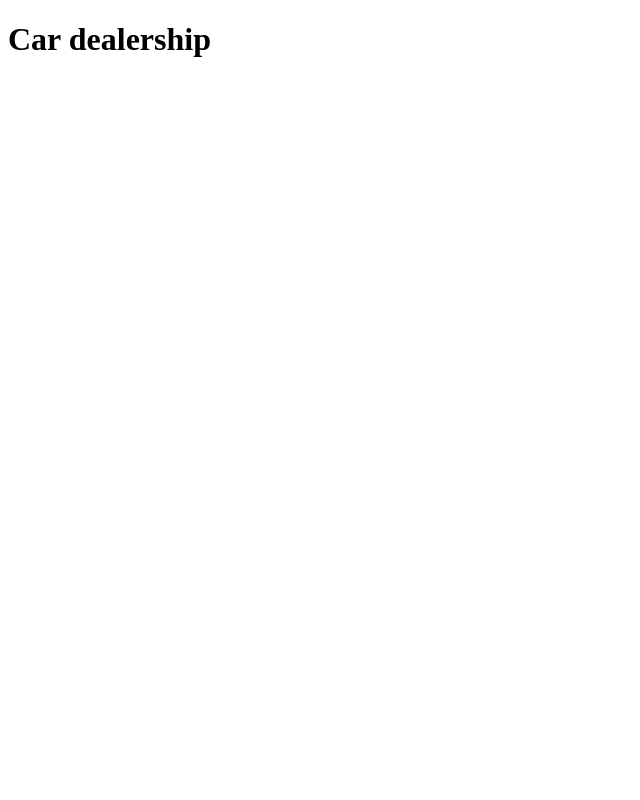
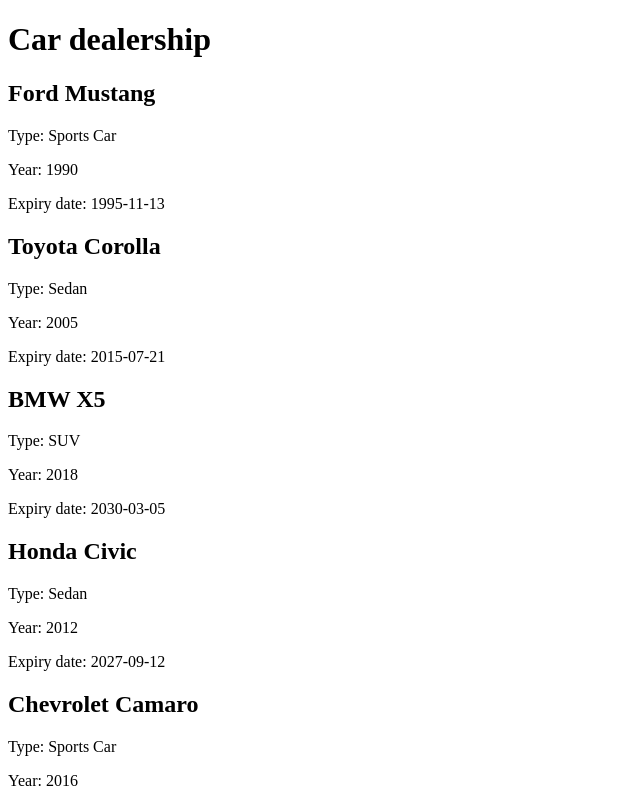
Before and after one commit to LLeski00/Internship-14-CarDealership, a React (Vite) app: page / in a window 1280 px wide. Shown: the top 800 px of the page, without its empty margins (0-640 px from the left). Built offline with nearby package versions, Linux system fonts and the light colour scheme.

Commit message:
Add car list and car container components

```diff
--- a/src/App.jsx
+++ b/src/App.jsx
@@ -1,9 +1,11 @@
 import "./App.css";
+import CarList from "./components/CarList";
 
 function App() {
     return (
         <>
             <h1>Car dealership</h1>
+            <CarList />
         </>
     );
 }
--- /dev/null
+++ b/src/components/CarContainer.jsx
@@ -0,0 +1,14 @@
+const CarContainer = ({ car }) => {
+    return (
+        <div className="car-container">
+            <h2>
+                {car.brand} {car.model}
+            </h2>
+            <p>Type: {car.type}</p>
+            <p>Year: {car.year}</p>
+            <p>Expiry date: {car.expiryDate}</p>
+        </div>
+    );
+};
+
+export default CarContainer;
--- /dev/null
+++ b/src/components/CarList.jsx
@@ -0,0 +1,14 @@
+import { cars } from "../data";
+import CarContainer from "./CarContainer";
+
+const CarList = () => {
+    return (
+        <div className="car-list">
+            {cars.map((car) => (
+                <CarContainer car={car} key={car.id} />
+            ))}
+        </div>
+    );
+};
+
+export default CarList;
```
